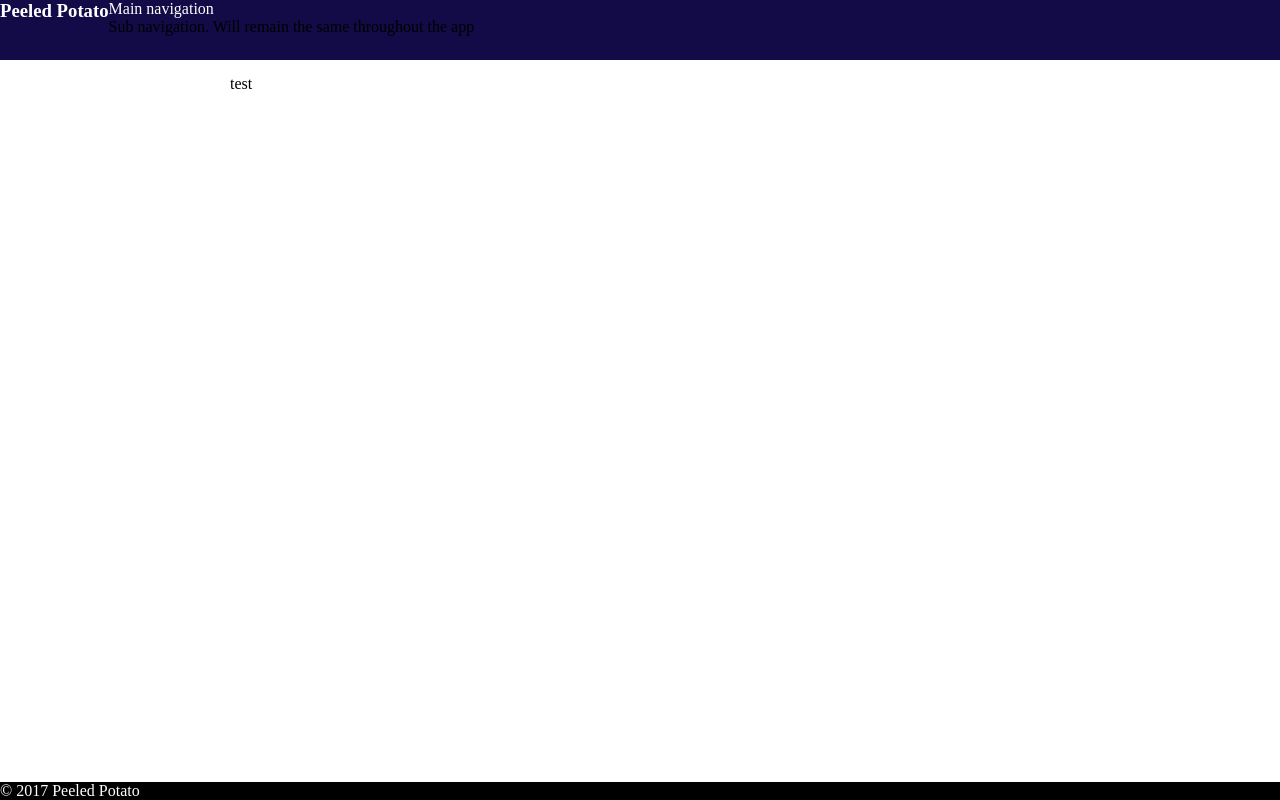
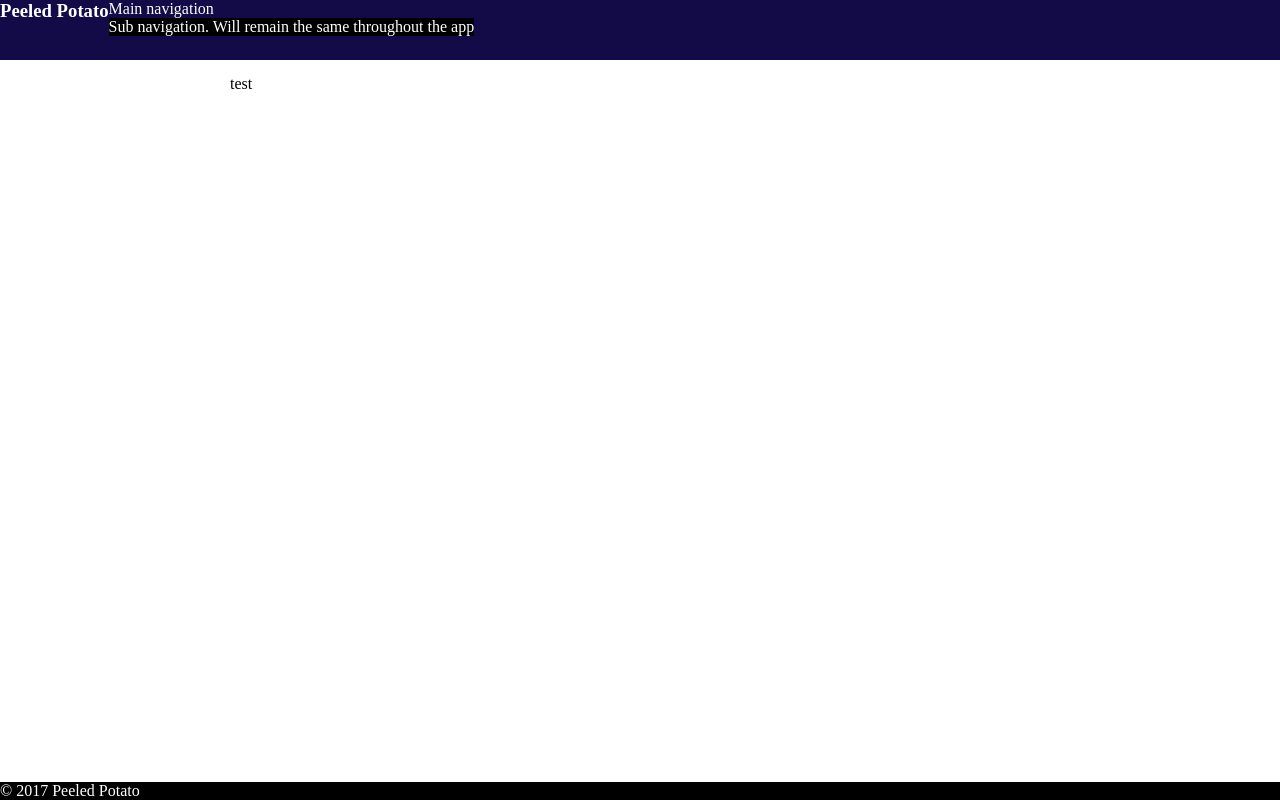
Before and after one commit to GhislainRoy04/CollegePotatoes2.0, a React app: page /#/ in a window 1280 px wide. Built offline with nearby package versions, Linux system fonts and the light colour scheme.

Commit message:
basic css for sub navigation

```diff
--- /dev/null
+++ b/src/navigation/component/SubNavigation.css
@@ -0,0 +1,5 @@
+.container{
+    width:100%;
+    background-color: black;
+    color:white;
+}
--- a/src/navigation/component/SubNavigation.jsx
+++ b/src/navigation/component/SubNavigation.jsx
@@ -1,5 +1,6 @@
 'use strict';
 import React from "react";
+import styles from "./SubNavigation.css"
 
 //TODO: CSS needs to be added. Different color from the header.
 //TODO: Show some category inside the sub navigation. Most popular? Category selected from preference?
@@ -8,7 +9,7 @@ import React from "react";
 // Arrows or scrollable?
 
 export const SubNavigation = () =>(
-    <div>
+    <div className={styles["container"]}>
         <label>Sub navigation. Will remain the same throughout the app</label>
     </div>
 );
```
